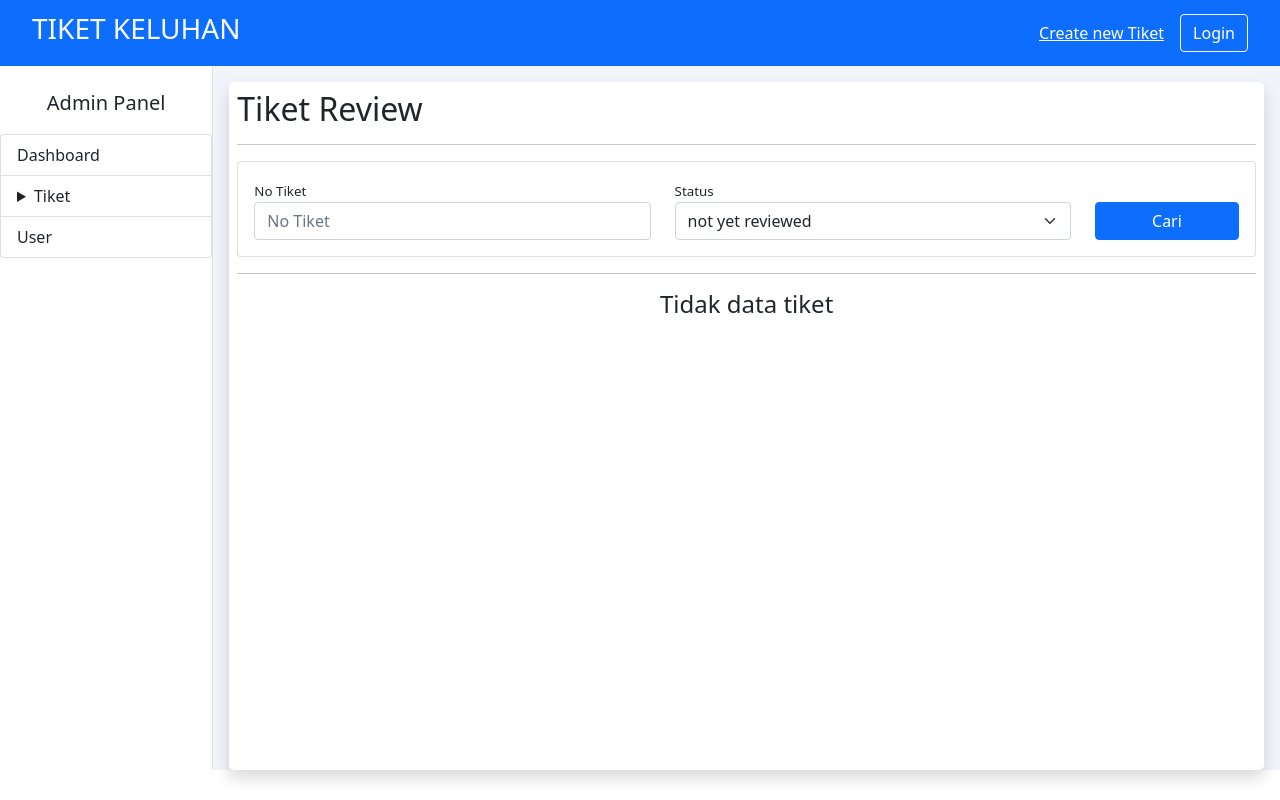
After one commit to MatsRahmat/tiket_keluhan_django, a Django app: page /tiket-review in a window 1280 px wide. The commit adds this page. Run offline with Django 5.2, Linux system fonts and the light colour scheme; the visitor is signed in with stand-in values (Sample User, id 1); data that the repository does not hold is empty; some libraries are stand-ins or nearby versions.

Commit message:
feat: tiket review form dan list nya

```diff
--- a/tiket_keluhan/templates/content_layout.html
+++ b/tiket_keluhan/templates/content_layout.html
@@ -9,7 +9,7 @@
       </div>
       <div class="list-group">
         <a href="{% url 'home' %}" class="list-group-item list-group-item-action text-capitalize">Dashboard</a>
-        <details class="list-group-item list-group-item-action text-capitalize" style="padding-inline: 2px; margin-inline: 2px;">
+        <details class="list-group-item list-group-item-action text-capitalize" >
           <summary class="">Tiket</summary>
           <div class="list-group mt-2 pl-2">
             {% if request.session.role == 1 or request.session.role == 2 %}
@@ -17,7 +17,7 @@
               <a href="{% url 'list-tiket-history' %}" class="list-group-item list-group-item-action text-capitalize">Tiket history</a>
             {% endif %}
             {% if request.session.role == 1 %}
-              <a href="{% url 'list-tiket' %}" class="list-group-item list-group-item-action text-capitalize">Tiket review</a>
+              <a href="{% url 'list-tiket-review' %}" class="list-group-item list-group-item-action text-capitalize">Tiket review</a>
             {% endif %}
             {% if request.session.role == 3 or request.session.role == 1 %}
               <a href="{% url 'list-tiket' %}" class="list-group-item list-group-item-action text-capitalize">Tiket assignment</a>
--- a/tiket_keluhan/templates/tiket/assign_form.html
+++ b/tiket_keluhan/templates/tiket/assign_form.html
@@ -3,6 +3,12 @@
 {% block title %}
   Assign Tiket
 {% endblock %}
+
+{% block card_header %}
+<div>
+  <a href="{% url 'list-tiket' %}" role="button" class="btn btn-danger">Cancel</a>
+</div>
+{% endblock card_header %}
 
 {% block form %}
   <form action="" method="post" class="form">
--- /dev/null
+++ b/tiket_keluhan/templates/tiket/list_review.html
@@ -0,0 +1,68 @@
+{% extends 'content_layout.html' %}
+
+{% block title %}
+    List Tiket Review
+{% endblock title %}
+
+{% block content %}
+  <div>
+    <h2>Tiket Review</h2>
+    <hr />
+    <div class="card" id="filter-section">
+      <form class="card-body row" method="get" action="">
+        <div class="col">
+          <span style="font-size: smaller;">No Tiket</span>
+          <input type="text" id="tiket_no" name="tiket_no" value="{{ filter.tiket_no }}" class="form-control" placeholder="No Tiket" />
+        </div>
+        <div class="col">
+          <span style="font-size: smaller;">Status</span>
+          <select name="status" id="status" class="form-select">
+            <option value="not-reviewed" class="text-capitalize" {% if filter.status == 'not-reviewed' %} selected="selected" {% endif %} >not yet reviewed</option>
+            <option value="reviewed" class="text-capitalize" {% if filter.status == 'reviewed' %} selected="selected" {% endif %} >reviewed</option>
+
+          </select>
+        </div>
+        <div class="col-2 d-flex justify-content-center align-items-end">
+          <button role="button" type="submit" class="btn btn-primary" style="width: 100%;">Cari</button>
+        </div>
+      </form>
+    </div>
+    <hr />
+    <div class="" id="body-section" style="height: calc(50dvh); overflow-y: auto;">
+      <table style="" class="table table-striped table-hover">
+        <colgroup>
+        <col style="width: 80%;">
+        <col style="width: 10%;">
+        <col style="width: 10%;">
+        </colgroup>
+        <tbody>
+          {% if tickets %}
+            {% for tiket in tickets %}
+              <tr class="border-dark border-bottom">
+                <td class="p-1">
+                  <a href="tiket/{{ tiket.id }}/detail" class="p-0 m-0" style="cursor: pointer;font-size: medium;">#{{ tiket }}</a>
+                  <h5 class="p-0 m-0">{{ tiket.subject }}</h5>
+                </td>
+                <td>
+                  <div>
+                    ratting: {{ tiket.reviews.rating }}
+                  </div>
+                </td>
+                <td>
+                  <div class="col d-flex justify-content-center gap-2">
+                    <a href="{% url 'add-tiket-review' tiket.id %}" role="button" class="btn btn-primary">
+                        Review
+                    </a>
+                    {% comment %} <button data-delete="{{ tiket.id }}" data-delete-url="/tiket/{{ tiket.id }}/delete" data-delete-mesg="Apakah anda yakin ingin menghapus tiket {{ tiket.no_tiket }}" class="btn btn-danger">Delete</button> {% endcomment %}
+                  </div>
+                </td>
+              </tr>
+            {% endfor %}
+          {% else %}
+            <h4 class="text-center">Tidak data tiket</h4>
+          {% endif %}
+        </tbody>
+      </table>
+    </div>
+  </div>
+{% endblock content %}
--- a/tiket_keluhan/urls.py
+++ b/tiket_keluhan/urls.py
@@ -6,14 +6,23 @@ from tiket_keluhan.views import (
     AuthView,
     DashboardView,
     TiketSubmitStatus,
+
     # =========== TIKET ===========
     TiketListView,
     TiketCreateView,
     TiketUpdateView,
     TiketDetailView,
     TiketDeleteView,
+
+    # =========== TIKET History ===========
+    TiketHistoryListView,
+
+    # =========== TIKET Review ===========
+    TiketReviewList,
+    TiketReviewForm,
+
+    # =========== TIKET Action/Assignment ===========
     TiketAssignView,
-    TiketHistoryListView,
 
     # =========== USER ===========
     UserListView,
@@ -24,7 +33,6 @@ from tiket_keluhan.views import (
 )
 
 urlpatterns = [
-    # path("", views.index, name="home"),
     path("", DashboardView.as_view(), name="home"),
     path("login", AuthView.as_view(), name="login"),
     path("logout", views.logout_view, name="logout"),
@@ -32,16 +40,21 @@ urlpatterns = [
     # ================================ REDIREC ================================
     path('action-message', TiketSubmitStatus.as_view(), name='message'),
 
+    # ================================ TIKET HISTORY ================================
+    path('tiket-history', TiketHistoryListView.as_view(), name="list-tiket-history"),
+
+    # ================================ TIKET REVIEW ================================
+    path('tiket-review', TiketReviewList.as_view(), name="list-tiket-review"),
+    path('tiket-review/<int:pk>/add', TiketReviewForm.as_view(), name='add-tiket-review'),
+
     # ================================ TIKET ================================
     path('tiket', TiketListView.as_view(), name="list-tiket"),
-    path('tiket-history', TiketHistoryListView.as_view(), name="list-tiket-history"),
     path('new-tiket', TiketCreateView.as_view(), name="create-tiket"), # un-auth page
     path('tiket/<int:pk>/detail', TiketDetailView.as_view(), name="detail-tiket"),
-    # path('tiket/<int:pk>/edit', TiketDetailView.as_view(), name="edit-tiket"),
     path('tiket/<int:pk>/update', TiketUpdateView.as_view(), name="update-tiket"),
     path('tiket/<int:pk>/delete', TiketDeleteView.as_view(), name="delete-tiket"),
     path('tiket/<int:pk>/assign', TiketAssignView.as_view(), name="assign-tiket"),
-    # ================================ TIKET ================================
+    # ================================ USER ================================
     path('user', UserListView.as_view(), name="user-list"),
     path('user/add', UserCreateView.as_view(), name="user-create"),
     path('user/<int:pk>/edit', UserUpdateView.as_view(), name="user-edit"),
--- a/tiket_keluhan/views.py
+++ b/tiket_keluhan/views.py
@@ -18,7 +18,8 @@ from tiket_keluhan.forms import (
     AuthForm,
     TiketForm,
     UserForm,
-    TiketActionForm
+    TiketActionForm,
+    TiketReviewForm
 )
 
 from tiket_keluhan.utils import (
@@ -41,6 +42,7 @@ from tiket_keluhan.models import (
     TiketAttachmentModel,
     TiketStatusHistory,
     TiketActionModel,
+    ReviewerModel as TiketReviewerModel,
 )
 
 from tiket_keluhan.services import (
@@ -114,7 +116,12 @@ class AuthView(View):
         if login_id and password:
             context = {}
             print("logi_id", login_id, "password", password, sep="|")
-            auth_user = CustomUserModel.objects.get(login_id=login_id)
+            try:
+                auth_user = CustomUserModel.objects.get(login_id=login_id)
+            except CustomUserModel.DoesNotExist as e:
+                messages.error(req,"Password atau login id salah")
+                return redirect("/login", context)
+
             print("user nya ada?", auth_user, sep="|" )
             user = authenticate(req,login_id=login_id, password=password)
             print("usr nya", user, sep="|")
@@ -468,7 +475,7 @@ class TiketAssignView(LoginRequiredMixin, CreateView):
         all_staff_user = CustomUserModel.objects.filter(role=RoleEnum.staff.value).all()
         context["staff_users"] = all_staff_user
 
-        print(context)
+        # print(context)
         return context
 
     def post(self, req, *args, **kwargs):
@@ -506,15 +513,68 @@ class TiketAssignView(LoginRequiredMixin, CreateView):
             note="Tiket Telah berhasil di update menjadi %s" % cur_tiket.status,
             changed_by=logged_user)
 
-
         return redirect('list-tiket')
 
-    # def form_valid(self, form):
-    #     response = super().form_valid(form)
+class TiketReviewList(LoginRequiredMixin,ListView):
+    model = TiketModel
+    template_name = "tiket/list_review.html"
+    login_url = "login"
 
-    #     print('apakah valid??')
 
-    #     return response
+    def get_queryset(self):
+        # qr = TiketModel.objects.filter(status=TiketStatusEnum.DONE.value,reviews__isnull=True)
+        # print(qr)
+        return [] # Return Empty array/list
+
+    def get_context_data(self, **kwargs) -> dict[str, Any]:
+        # =========== FILTER ===========
+        filter_status = self.request.GET.get("status", "")
+        filter_no_tiket = self.request.GET.get("tiket_no", "")
+
+        # =========== BASE CONTEXT ===========
+        context = super().get_context_data(**kwargs)
+
+        filter_not_reviewed = True
+        if filter_status == 'reviewed':
+            filter_not_reviewed = False
+
+        qr = TiketModel.objects.filter(status=TiketStatusEnum.DONE.value,reviews__isnull=filter_not_reviewed)
+
+        if filter_no_tiket:
+            qr = qr.filter(no_tiket__icontains=filter_no_tiket)
+
+        context["tickets"] = qr.all()
+
+        context["filter"] = {
+            "status": filter_status,
+            "tiket_no": filter_no_tiket,
+        }
+        # print(context)
+        return context
+
+class TiketReviewForm(LoginRequiredMixin,CreateView):
+    models = TiketReviewerModel
+    form_class = TiketReviewForm
+    template_name = "tiket/form_review.html"
+    login_url = "login"
+    success_url = "/tiket-review"
+
+    def get_context_data(self, **kwargs) -> dict[str, Any]:
+        context = super().get_context_data(**kwargs);
+
+        context["tiket"] = TiketModel.objects.get(id=self.kwargs.get("pk"))
+        return context
+
+    def form_valid(self, form):
+        review_tiket = TiketModel.objects.get(id=self.kwargs.get("pk",""))
+        reviewer = form.save(commit=False)
+        reviewer.rating = self.request.POST.get('rating','')
+        reviewer.reviewer = self.request.user
+        reviewer.tiket = review_tiket
+        reviewer.save()
+        messages.success(self.request, f"Berhasil menambahkan review untuk tiket {review_tiket}")
+        return super().form_valid(form)
+
 
 
 ###################################################
```
Also changed, not shown: tiket_keluhan/forms.py (+13 -1 lines), tiket_keluhan/templates/tiket/detail.html (+3 -10 lines), tiket_keluhan/templates/tiket/form_review.html (added, +109 -0 lines), static/assets/icons/star_fill.svg (added), static/assets/icons/star_outline.svg (added).
